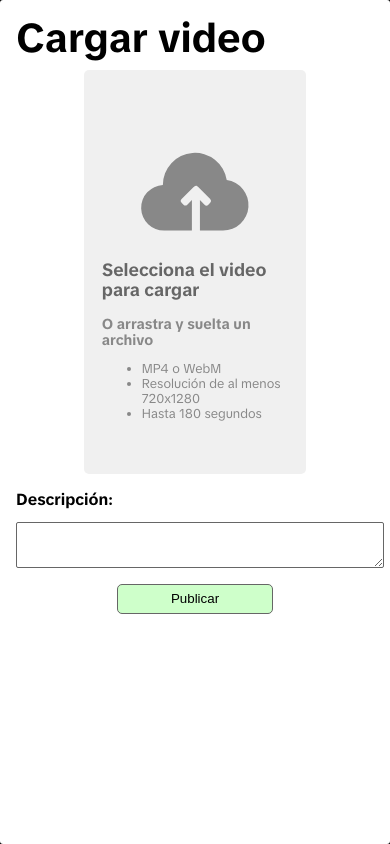
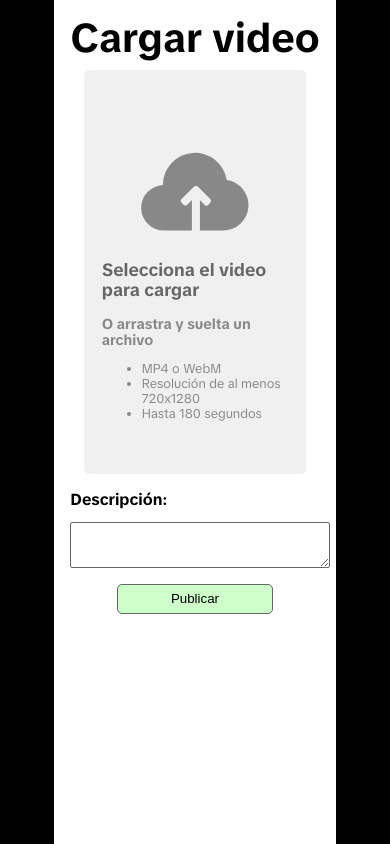
Before and after one commit to Dannylez/TikTok-Clone, a React (Vite) app: page /upload in a window 390 px wide. Built offline with nearby package versions, Linux system fonts and the light colour scheme; no server answers.

Commit message:
fixes in phone view

```diff
--- a/src/App.css
+++ b/src/App.css
@@ -11,6 +11,9 @@ main {
   overflow-y:scroll;
   scroll-snap-type: y mandatory;
   display: block;
+  display: flex;
+  flex-direction: column;
+  align-items: center;
   height: auto;
 }
 
--- a/src/components/VideoPlayer/styles.module.css
+++ b/src/components/VideoPlayer/styles.module.css
@@ -1,11 +1,12 @@
 .video {
     width: 100%;
-    height: 100%;
-    min-height: 100vh;
+    height: 100vh;
 }
 
 .wrapper {
     position: relative;
+    height: 100vh;
+    width: 320px;
 }
 
 .player {
```
